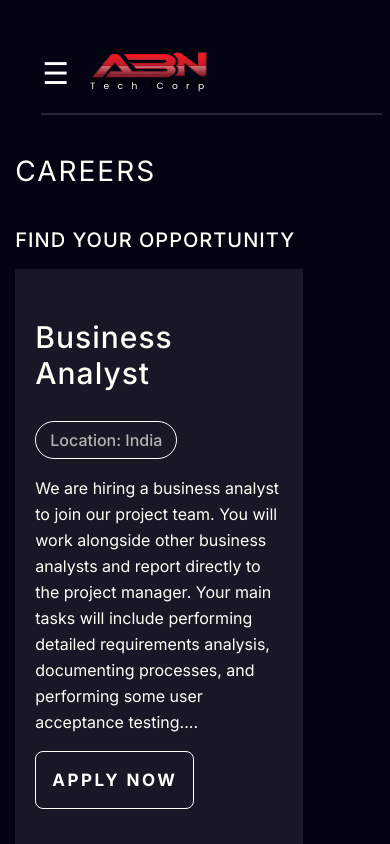
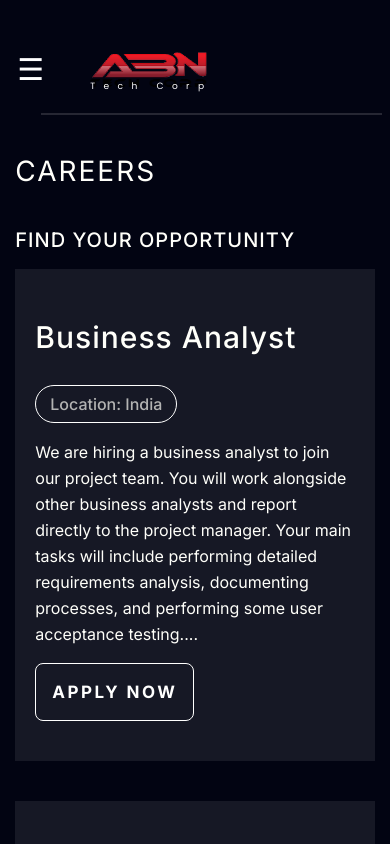
Before and after one commit to Bhanunamikaze/ABN-Tech, a plain HTML site: page careers.html in a window 390 px wide. Shown: the top 844 px of the page. Drawn offline with Linux system fonts and the light colour scheme.

Commit message:
Add files via upload

```diff
--- a/style.css
+++ b/style.css
@@ -121,6 +121,7 @@ section {
   width: 95%;
   height: 2px;
   background-color: #fffffa24;
+  z-index: 20;
 }
 
 
@@ -431,6 +432,7 @@ section {
 }
 
 
+
 .menu-icon {
   display: none; /* Hidden by default */
   font-size: 30px; /* Adjust size as needed */
@@ -2094,8 +2096,8 @@ color: white;
 
   .menu-icon {
     position: absolute;
-    top:  26px;
-    left: 12px;
+    top:  22px;
+    left: -13px;
     margin: 15px;
     font-size: 30px;
     cursor: pointer;
@@ -2733,7 +2735,7 @@ color: white;
   }
 
   .ABN-Careers .container {
-    width: 80%;
+    width: 100%;
     padding-left: 20px;
     padding-bottom: 40px;
     align-items: baseline;
@@ -2849,4 +2851,8 @@ color: white;
     margin-right: 0;
   }
 
-}
+  .ABN .contactus {
+    padding: 50px 0;
+  }
+
+}
```
